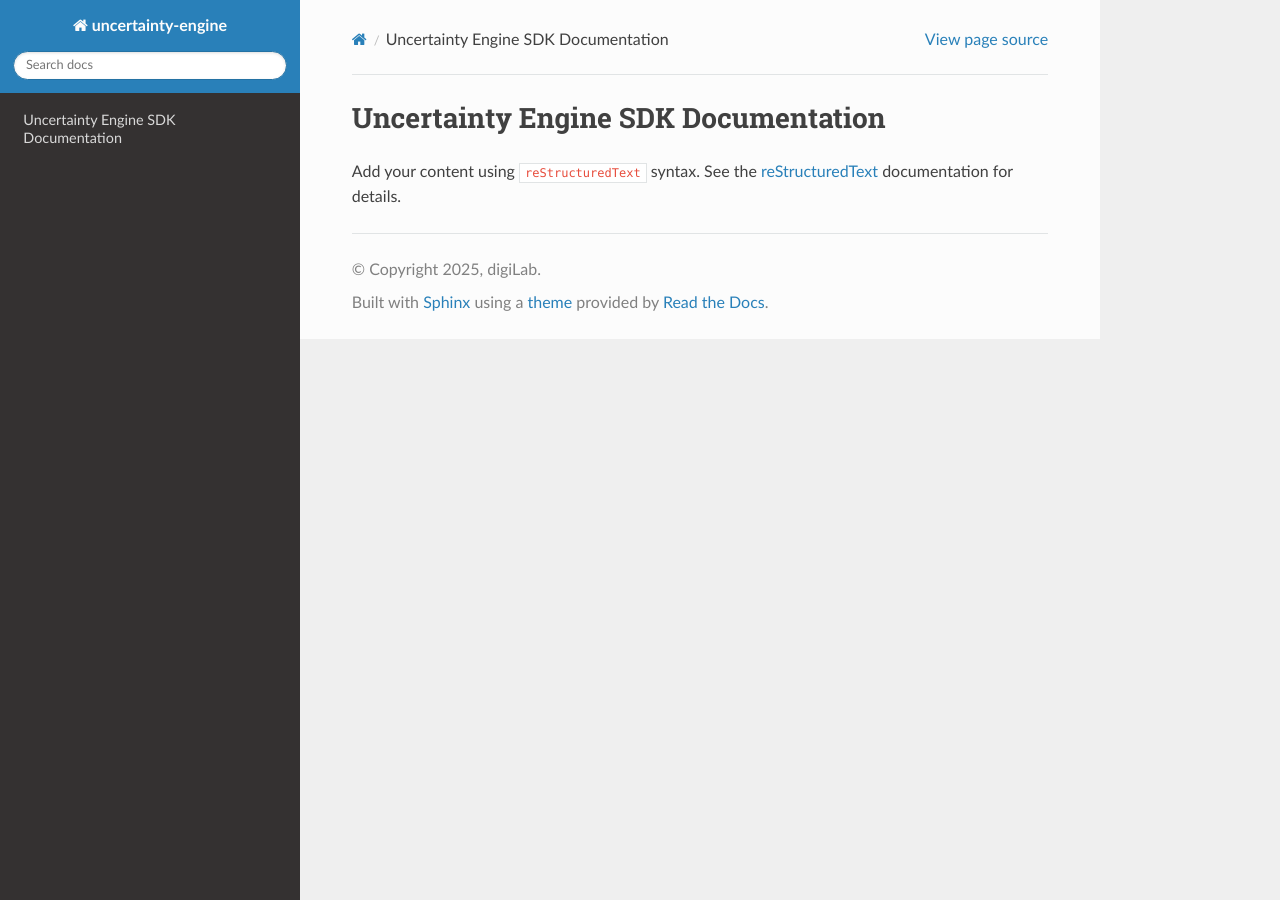
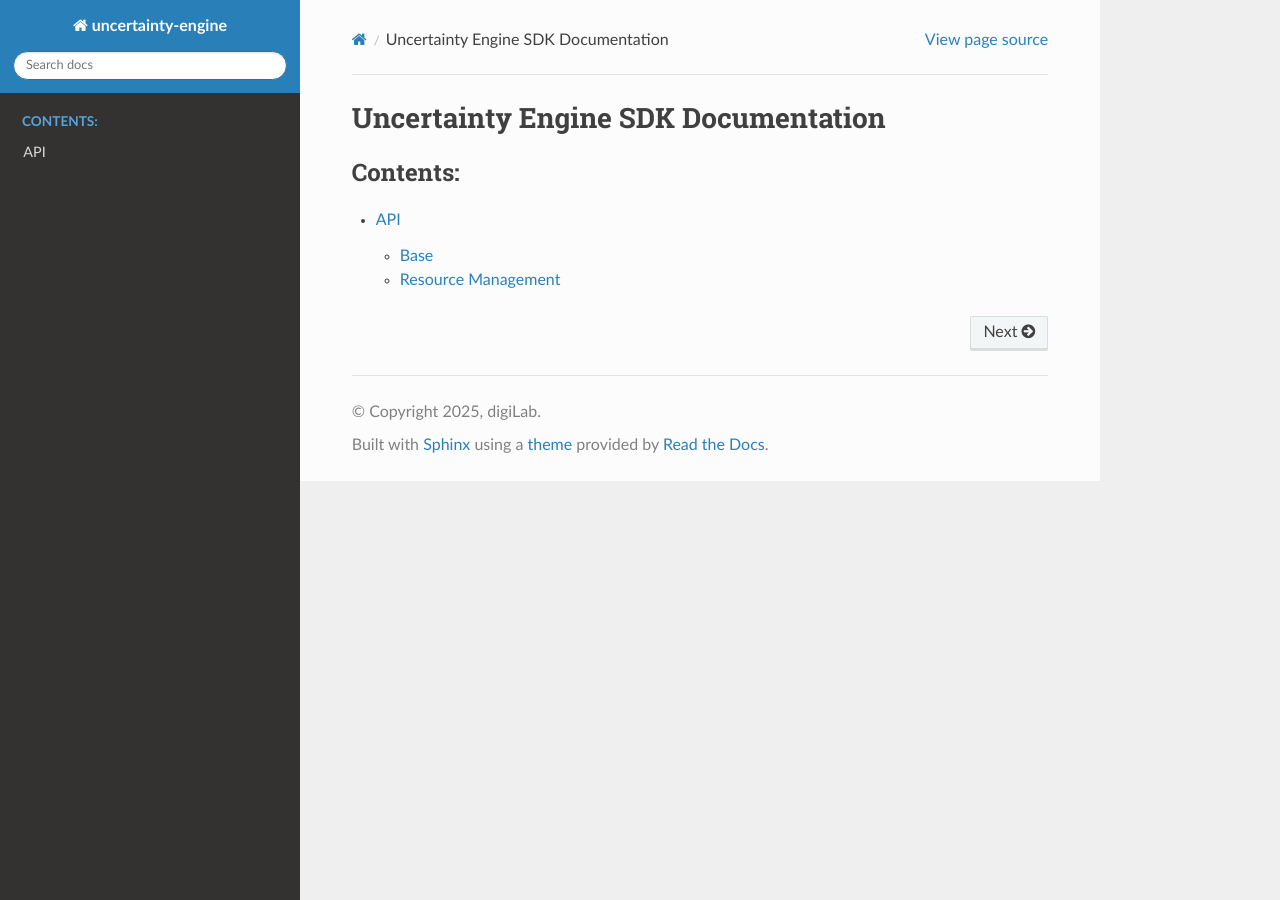
Before and after one commit to digiLab-ai/uncertainty-engine-sdk, a Sphinx documentation site: the page built from docs/source/index.rst, in a window 1280 px wide. Built offline with Sphinx 7.4.7 and the Read the Docs theme 3.1.0, drawn with Linux system fonts in a browser that asks for light colours.

Commit message:
Add some examples to the docs

```diff
--- /dev/null
+++ b/docs/source/api/client.rst
@@ -0,0 +1,4 @@
+.. autoclass:: uncertainty_engine.client.Client
+   :members:
+   :undoc-members:
+   :show-inheritance:
--- a/docs/source/index.rst
+++ b/docs/source/index.rst
@@ -4,13 +4,11 @@
    contain the root `toctree` directive.
 
 Uncertainty Engine SDK Documentation
-================================
-
-Add your content using ``reStructuredText`` syntax. See the
-`reStructuredText <https://www.sphinx-doc.org/en/master/usage/restructuredtext/index.html>`_
-documentation for details.
+====================================
 
 
 .. toctree::
    :maxdepth: 2
    :caption: Contents:
+
+   api
```
Also changed, not shown: docs/source/api.rst (added, +8 -0 lines), docs/source/api/nodes.rst (added, +16 -0 lines).
